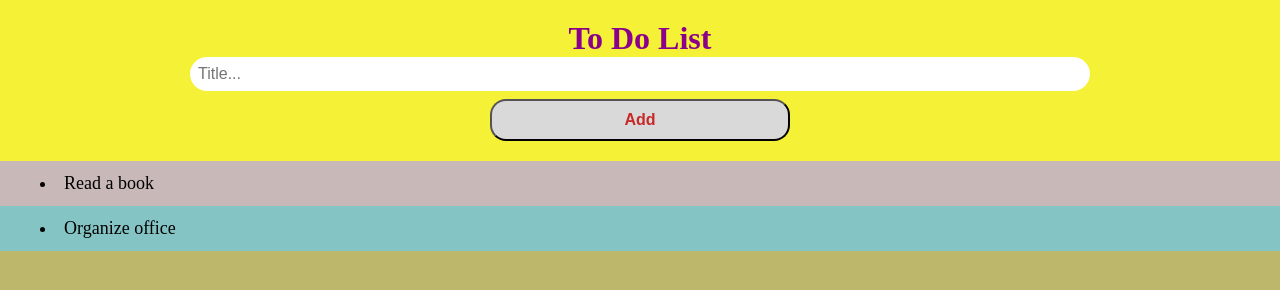
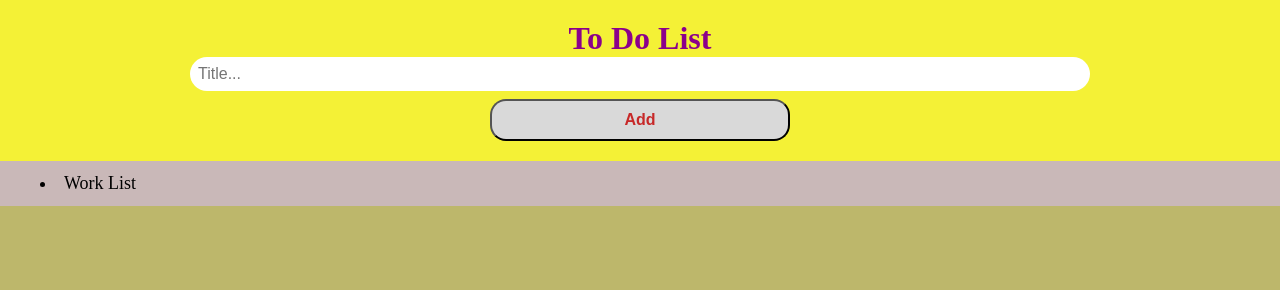
Before and after one commit to bimalbasari/TO-do, a plain HTML site: page index.html in a window 1280 px wide. Drawn offline with Linux system fonts and the light colour scheme.

Commit message:
first Commit

```diff
--- a/index.html
+++ b/index.html
@@ -20,8 +20,7 @@
     </div>
 
     <ul id="myUL">
-    <li>Read a book</li>
-    <li>Organize office</li>
+    <li>Work List</li>
     </ul>
     <script src="./script.js"></script>
 </body>
```
